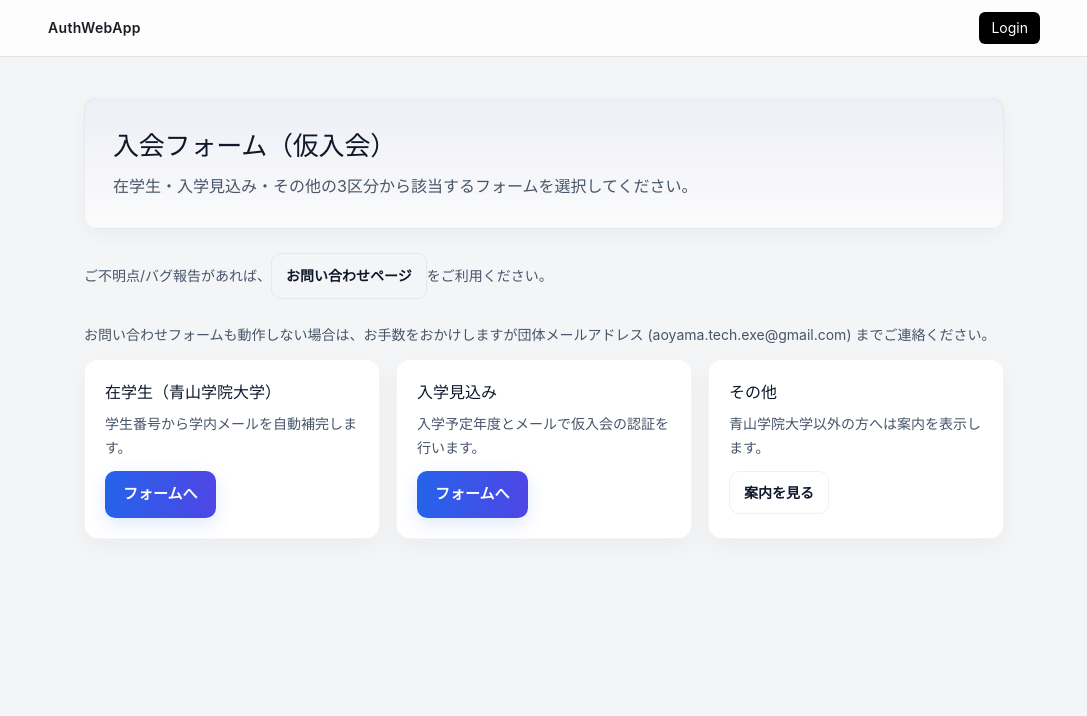
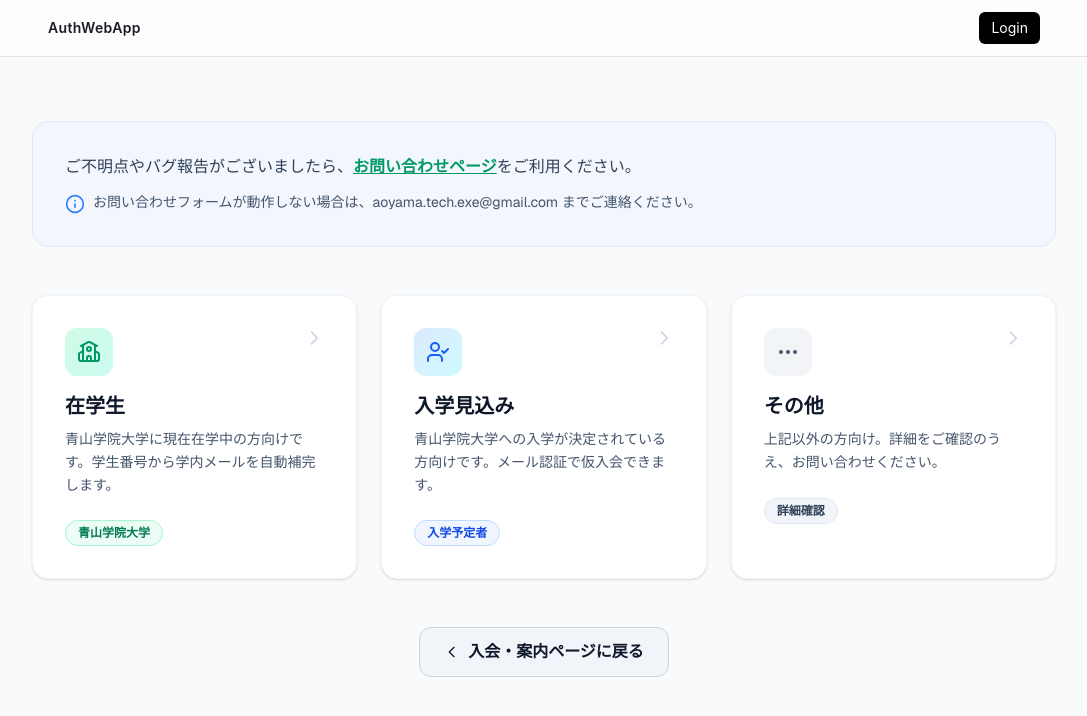
Before and after one commit to digitart-tech-assoc/AuthWebApp, a Next.js app in the folder frontend/: page /join/form in a window 1280 px wide. Shown: the top 716 px of the page, without its empty margins (96-1183 px from the left). Built offline with nearby package versions, Linux system fonts and the light colour scheme; no server answers.

Commit message:
feat: 入会フォームのデザインを改善し、選択肢をカード形式で表示

```diff
--- a/frontend/src/app/join/form/page.tsx
+++ b/frontend/src/app/join/form/page.tsx
@@ -1,45 +1,93 @@
 import Link from "next/link";
-import styles from "../join.module.css";
+import { School, UserCheck, MoreHorizontal, Info } from "lucide-react";
 
 export default function JoinFormSelectionPage() {
   return (
-    <main className={styles.page}>
-      <section className={styles.hero}>
-        <h1 className={styles.title}>入会フォーム（仮入会）</h1>
-        <p className={styles.lead}>在学生・入学見込み・その他の3区分から該当するフォームを選択してください。</p>
-      </section>
+    <main className="bg-slate-50 text-slate-900 font-sans min-h-screen">
+      {/* メインコンテンツ */}
+      <section className="py-16 px-6">
+        <div className="max-w-5xl mx-auto">
+          {/* 説明文 */}
+          <div className="bg-blue-50/50 border border-blue-100 rounded-2xl p-6 md:p-8 mb-12 space-y-3">
+            <p className="text-slate-700 leading-relaxed">
+              ご不明点やバグ報告がございましたら、<Link href="/contact" className="font-bold text-emerald-600 hover:text-emerald-700 underline">お問い合わせページ</Link>をご利用ください。
+            </p>
+            <p className="text-sm text-slate-600 flex items-start gap-2">
+              <Info className="w-5 h-5 text-blue-500 flex-shrink-0 mt-0.5" />
+              お問い合わせフォームが動作しない場合は、aoyama.tech.exe@gmail.com までご連絡ください。
+            </p>
+          </div>
 
-      <section className={styles.actions} style={{ marginTop: 24 }}>
-        <p className={styles.cardText}>
-          ご不明点/バグ報告があれば、
-          <Link className={styles.secondary} href="/contact">お問い合わせページ</Link>
-          をご利用ください。
-        </p>
-        <p className={styles.cardText}>
-          お問い合わせフォームも動作しない場合は、お手数をおかけしますが団体メールアドレス
-            (aoyama.tech.exe@gmail.com)
-          までご連絡ください。
-        </p>
-      </section>
+          {/* カードグリッド */}
+          <div className="grid gap-6 md:grid-cols-3">
+            {/* 在学生 */}
+            <Link href="/join/form/aoyama-student" className="group">
+              <div className="bg-white rounded-2xl border border-slate-100 p-8 h-full shadow-sm hover:shadow-lg hover:-translate-y-1 transition-all duration-300 hover:border-emerald-200">
+                <div className="flex items-start justify-between mb-4">
+                  <div className="flex-shrink-0 w-12 h-12 bg-gradient-to-br from-emerald-100 to-teal-100 rounded-xl flex items-center justify-center group-hover:scale-110 transition-transform">
+                    <School className="w-6 h-6 text-emerald-600" />
+                  </div>
+                  <svg className="w-5 h-5 text-slate-300 group-hover:text-emerald-400 transition-colors" fill="none" stroke="currentColor" viewBox="0 0 24 24">
+                    <path strokeLinecap="round" strokeLinejoin="round" strokeWidth="2" d="M9 5l7 7-7 7" />
+                  </svg>
+                </div>
+                <h3 className="text-xl font-bold text-slate-900 mb-2">在学生</h3>
+                <p className="text-sm text-slate-600 mb-6 leading-relaxed">
+                  青山学院大学に現在在学中の方向けです。学生番号から学内メールを自動補完します。
+                </p>
+                <div className="inline-block px-3 py-1 rounded-full text-xs font-semibold bg-emerald-50 text-emerald-700 border border-emerald-200">青山学院大学</div>
+              </div>
+            </Link>
 
-      <section className={styles.grid}>
-        <article className={styles.card}>
-          <h2 className={styles.cardTitle}>在学生（青山学院大学）</h2>
-          <p className={styles.cardText}>学生番号から学内メールを自動補完します。</p>
-          <Link className={styles.primary} href="/join/form/aoyama-student">フォームへ</Link>
-        </article>
+            {/* 入学見込み */}
+            <Link href="/join/form/prospective-student" className="group">
+              <div className="bg-white rounded-2xl border border-slate-100 p-8 h-full shadow-sm hover:shadow-lg hover:-translate-y-1 transition-all duration-300 hover:border-emerald-200">
+                <div className="flex items-start justify-between mb-4">
+                  <div className="flex-shrink-0 w-12 h-12 bg-gradient-to-br from-blue-100 to-cyan-100 rounded-xl flex items-center justify-center group-hover:scale-110 transition-transform">
+                    <UserCheck className="w-6 h-6 text-blue-600" />
+                  </div>
+                  <svg className="w-5 h-5 text-slate-300 group-hover:text-emerald-400 transition-colors" fill="none" stroke="currentColor" viewBox="0 0 24 24">
+                    <path strokeLinecap="round" strokeLinejoin="round" strokeWidth="2" d="M9 5l7 7-7 7" />
+                  </svg>
+                </div>
+                <h3 className="text-xl font-bold text-slate-900 mb-2">入学見込み</h3>
+                <p className="text-sm text-slate-600 mb-6 leading-relaxed">
+                  青山学院大学への入学が決定されている方向けです。メール認証で仮入会できます。
+                </p>
+                <div className="inline-block px-3 py-1 rounded-full text-xs font-semibold bg-blue-50 text-blue-700 border border-blue-200">入学予定者</div>
+              </div>
+            </Link>
 
-        <article className={styles.card}>
-          <h2 className={styles.cardTitle}>入学見込み</h2>
-          <p className={styles.cardText}>入学予定年度とメールで仮入会の認証を行います。</p>
-          <Link className={styles.primary} href="/join/form/prospective-student">フォームへ</Link>
-        </article>
+            {/* その他 */}
+            <Link href="/join/form/other" className="group">
+              <div className="bg-white rounded-2xl border border-slate-100 p-8 h-full shadow-sm hover:shadow-lg hover:-translate-y-1 transition-all duration-300 hover:border-emerald-200">
+                <div className="flex items-start justify-between mb-4">
+                  <div className="flex-shrink-0 w-12 h-12 bg-gradient-to-br from-slate-100 to-gray-100 rounded-xl flex items-center justify-center group-hover:scale-110 transition-transform">
+                    <MoreHorizontal className="w-6 h-6 text-slate-600" />
+                  </div>
+                  <svg className="w-5 h-5 text-slate-300 group-hover:text-emerald-400 transition-colors" fill="none" stroke="currentColor" viewBox="0 0 24 24">
+                    <path strokeLinecap="round" strokeLinejoin="round" strokeWidth="2" d="M9 5l7 7-7 7" />
+                  </svg>
+                </div>
+                <h3 className="text-xl font-bold text-slate-900 mb-2">その他</h3>
+                <p className="text-sm text-slate-600 mb-6 leading-relaxed">
+                  上記以外の方向け。詳細をご確認のうえ、お問い合わせください。
+                </p>
+                <div className="inline-block px-3 py-1 rounded-full text-xs font-semibold bg-slate-100 text-slate-700 border border-slate-200">詳細確認</div>
+              </div>
+            </Link>
+          </div>
 
-        <article className={styles.card}>
-          <h2 className={styles.cardTitle}>その他</h2>
-          <p className={styles.cardText}>青山学院大学以外の方へは案内を表示します。</p>
-          <Link className={styles.secondary} href="/join/form/other">案内を見る</Link>
-        </article>
+          {/* 戻るボタン */}
+          <div className="mt-12 text-center">
+            <Link href="/join" className="inline-flex items-center gap-2 px-6 py-3 rounded-xl bg-slate-100 border border-slate-300 text-slate-900 font-semibold hover:bg-slate-50 hover:border-slate-400 transition-all">
+              <svg className="w-4 h-4" fill="none" stroke="currentColor" viewBox="0 0 24 24">
+                <path strokeLinecap="round" strokeLinejoin="round" strokeWidth="2" d="M15 19l-7-7 7-7" />
+              </svg>
+              入会・案内ページに戻る
+            </Link>
+          </div>
+        </div>
       </section>
     </main>
   );
```
